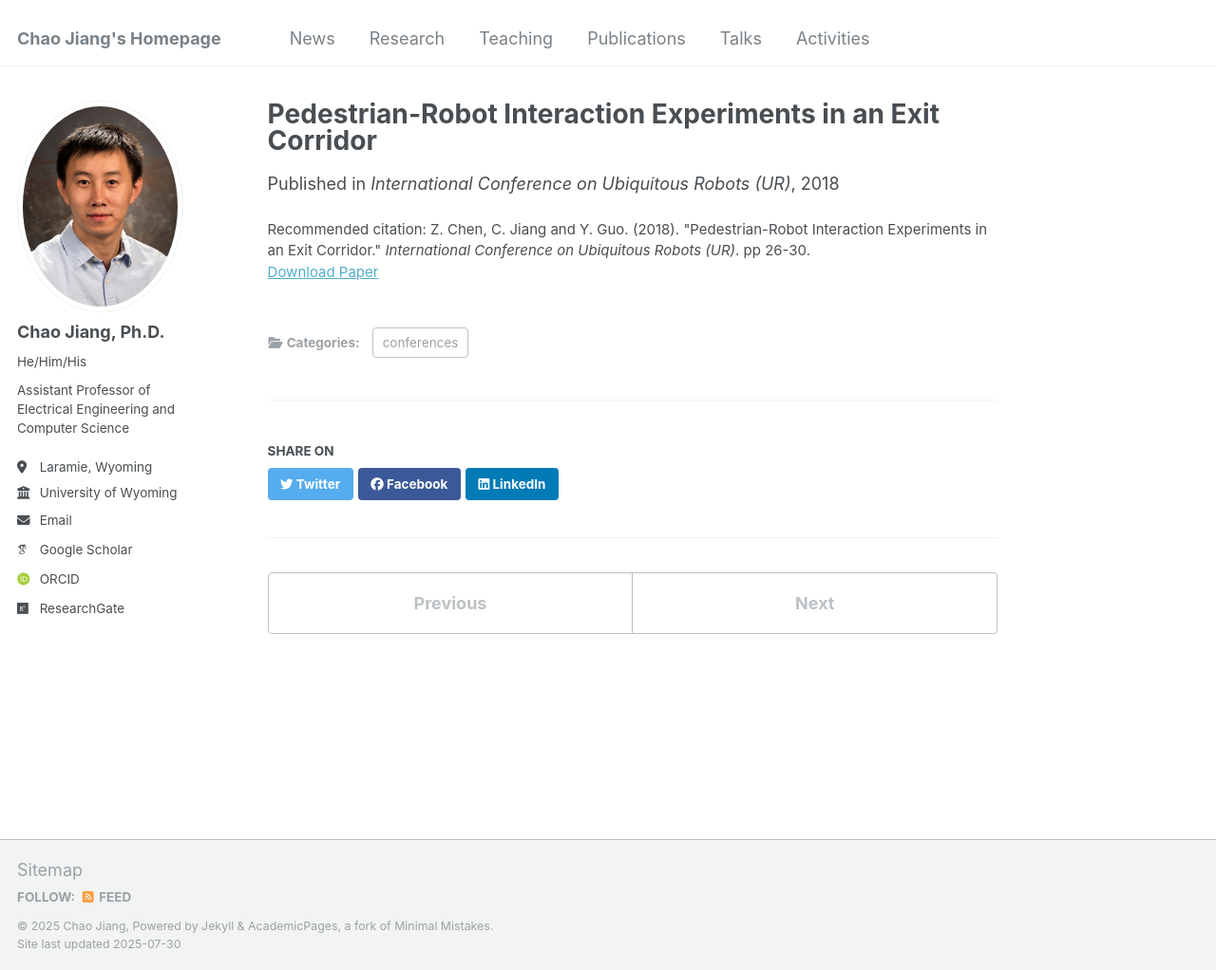
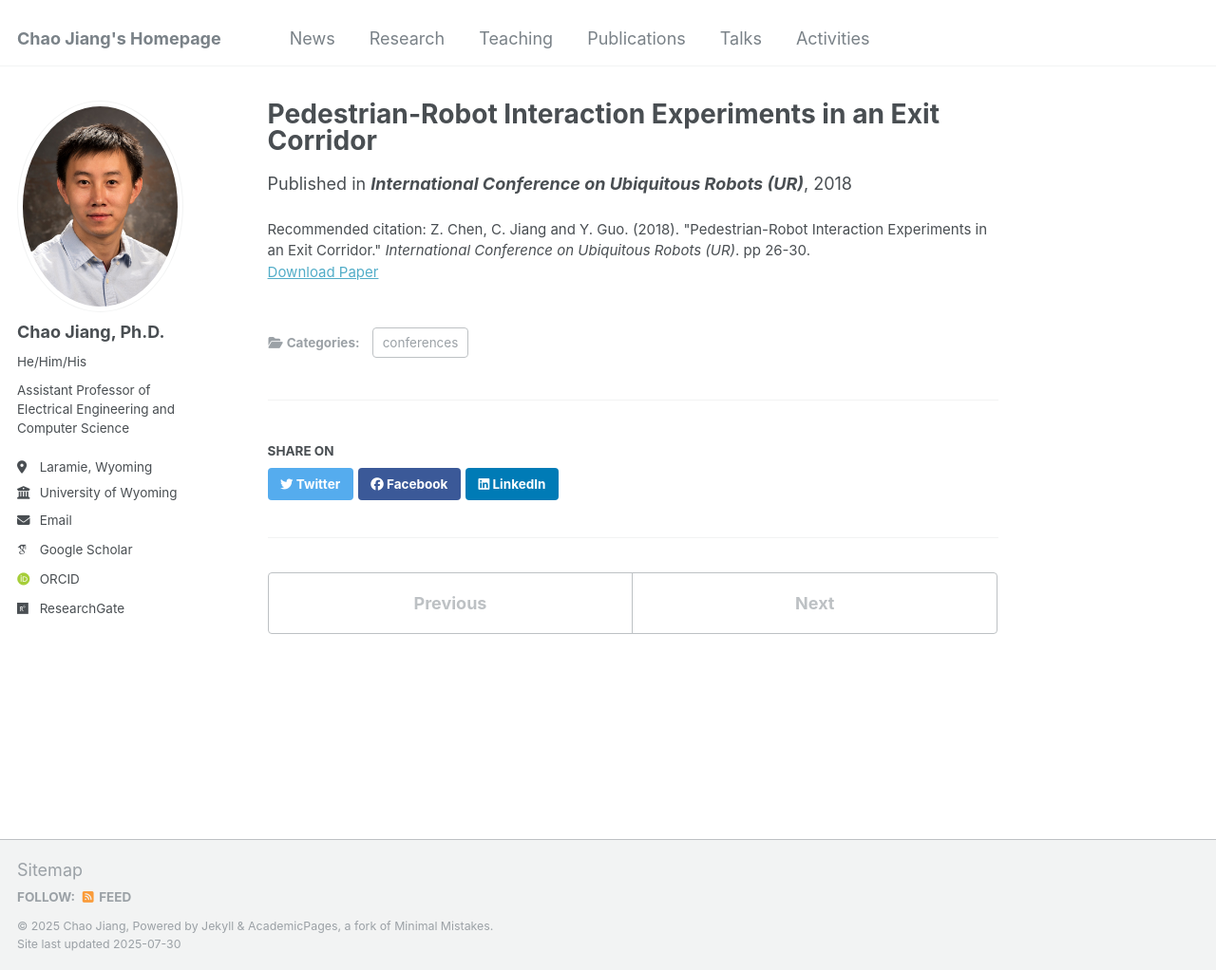
Before and after one commit to cjiang6/cjiang6.github.io, a Jekyll site: the page built from _publications/2018-08-23.md, in a window 1280 px wide and 1022 px high. Shown: the whole window at 95% size. Built offline with Jekyll 4.4.1, drawn with Linux system fonts in a browser that asks for light colours; some web fonts are replaced.

Commit message:
Update 2018-08-23.md

```diff
--- a/_publications/2018-08-23.md
+++ b/_publications/2018-08-23.md
@@ -5,7 +5,7 @@ category: conferences
 #permalink: /publication/2015-10-01-paper-title-number-3
 #excerpt: 'This paper is about the number 3. The number 4 is left for future work.'
 date: 2018-08-23
-venue: 'International Conference on Ubiquitous Robots (UR)'
+venue: '<b>International Conference on Ubiquitous Robots (UR)</b>'
 #slidesurl: 'http://academicpages.github.io/files/slides3.pdf'
 paperurl: 'https://ieeexplore.ieee.org/document/8441839'
 citation: 'Z. Chen, C. Jiang and Y. Guo. (2018). &quot;Pedestrian-Robot Interaction Experiments in an Exit Corridor.&quot; <i>International Conference on Ubiquitous Robots (UR)</i>. pp 26-30.'
```
